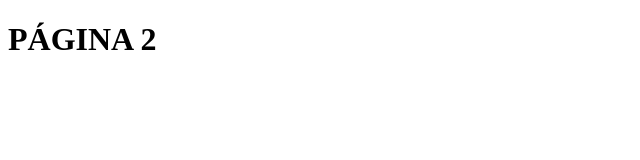
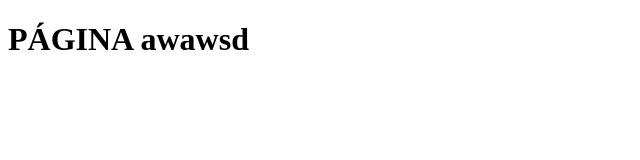
Before and after one commit to MiguelSanabria975/Web, a plain HTML site: page Index2.html in a window 1280 px wide. Shown: the whole page, without its empty margins (0-640 px from the left). Drawn offline with Linux system fonts and the light colour scheme.

Commit message:
Cambios en el index 2

```diff
--- a/Index2.html
+++ b/Index2.html
@@ -6,7 +6,7 @@
     <title>Document</title>
 </head>
 <body>
-    <h1> PÁGINA 2
+    <h1> PÁGINA awawsd
 
     </h1>
 
```
